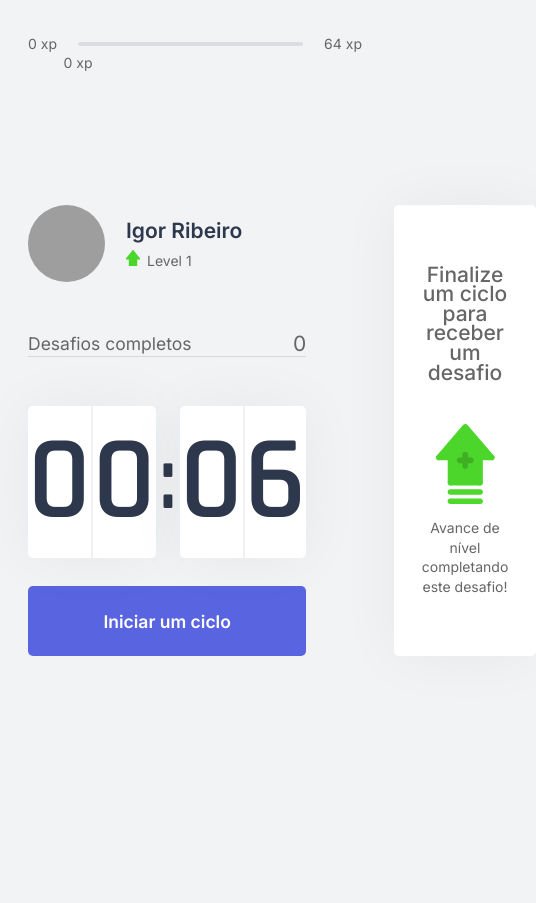
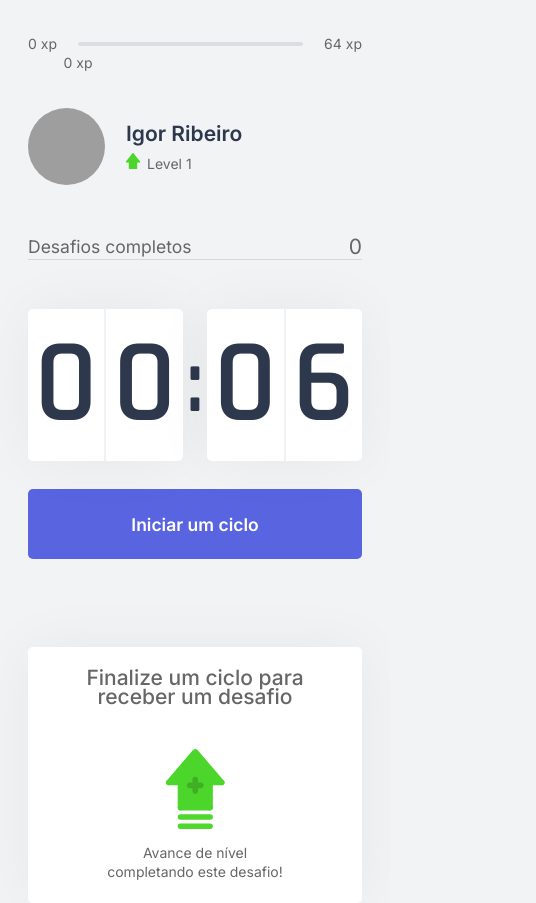
Before and after one commit to igorWebMASTER/moveit, a Next.js app: page / in a window 390 px wide. Shown: the whole page, 536 px wide, since content can reach past the window. Before the commit the page ends 844 px from the top, so only its background shows below. Built offline with nearby package versions, Linux system fonts and the light colour scheme; grey boxes are pictures that could not be loaded.

Commit message:
Responsividade adicionada

```diff
--- a/src/contexts/CountdownContext.tsx
+++ b/src/contexts/CountdownContext.tsx
@@ -42,7 +42,7 @@ export function CountdownProvider({ children }: CountdownProviderProps) {
 
   function resetCountdown() {
     setIsActive(false);
-    setTime(0.1 * 60);
+    setTime(0.11 * 60);
     setHasFinished(false);
   }
 
--- a/src/styles/pages/Home.module.css
+++ b/src/styles/pages/Home.module.css
@@ -16,3 +16,10 @@
   gap: 6.25rem;
   align-content: center;
 }
+
+@media screen and (max-width: 768px) {
+  .container section {
+    margin-top: 4rem;
+    grid-template-columns: 1fr;
+  }
+}
```
